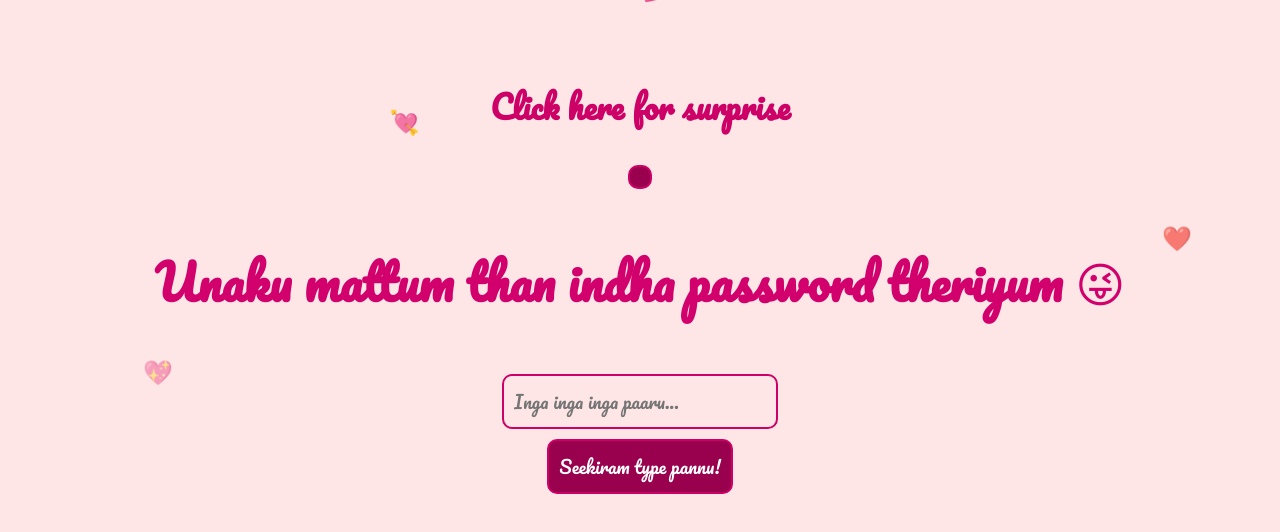
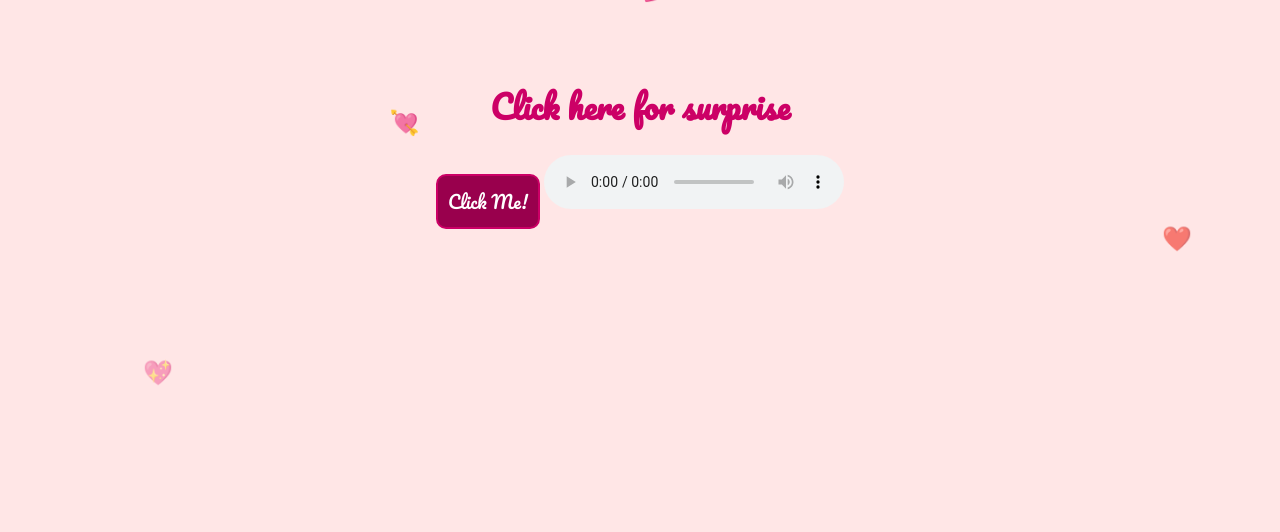
Before and after one commit to Logasanthosh/Princess, a plain HTML site: page index.html in a window 1280 px wide. Drawn offline with Linux system fonts and the light colour scheme.

Commit message:
Update index.html

```diff
--- a/index.html
+++ b/index.html
@@ -87,12 +87,12 @@
 <body>
 
   <div id="frontPage" class="page">
-        <h1>Click here for surprise</h1>
-        <button id="surpriseBtn" onclick="goBackToPassword()>Click Me!</button>
-        <audio id="audio">
-            <source src="remo.mp3" type="audio/mp3">
-        </audio>
-    </div>
+    <h1>Click here for surprise</h1>
+    <button id="surpriseBtn" onclick="goBackToPassword()">Click Me!</button>
+    <audio id="audio" controls>
+        <source src="remo.mp3" type="audio/mp3">
+    </audio>
+</div>
 
 <!-- ❤️ Floating Hearts -->
 <span class="heart-float" style="left: 10%;">💖</span>
@@ -118,7 +118,7 @@
 <iframe src="remo.ogg" allow="autoplay" id="audio" style="display: none"></iframe> -->
 
 <!-- 🔐 Password Page -->
-<div id="passwordPage" class="page">
+<div id="passwordPage" class="page hidden">
   <h2>Unaku mattum than indha password theriyum 😜</h2>
   <input type="password" id="passwordInput" placeholder="Inga inga inga paaru...">
   <br>
```
